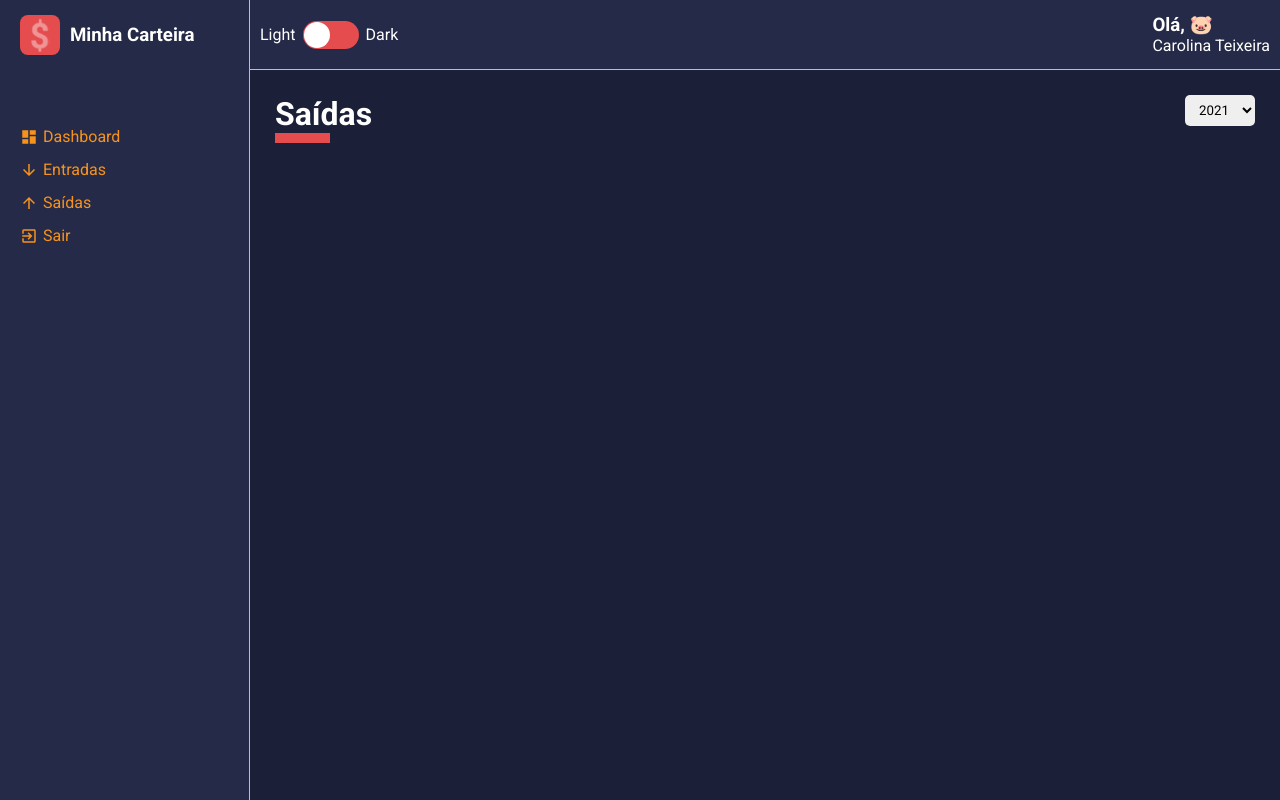
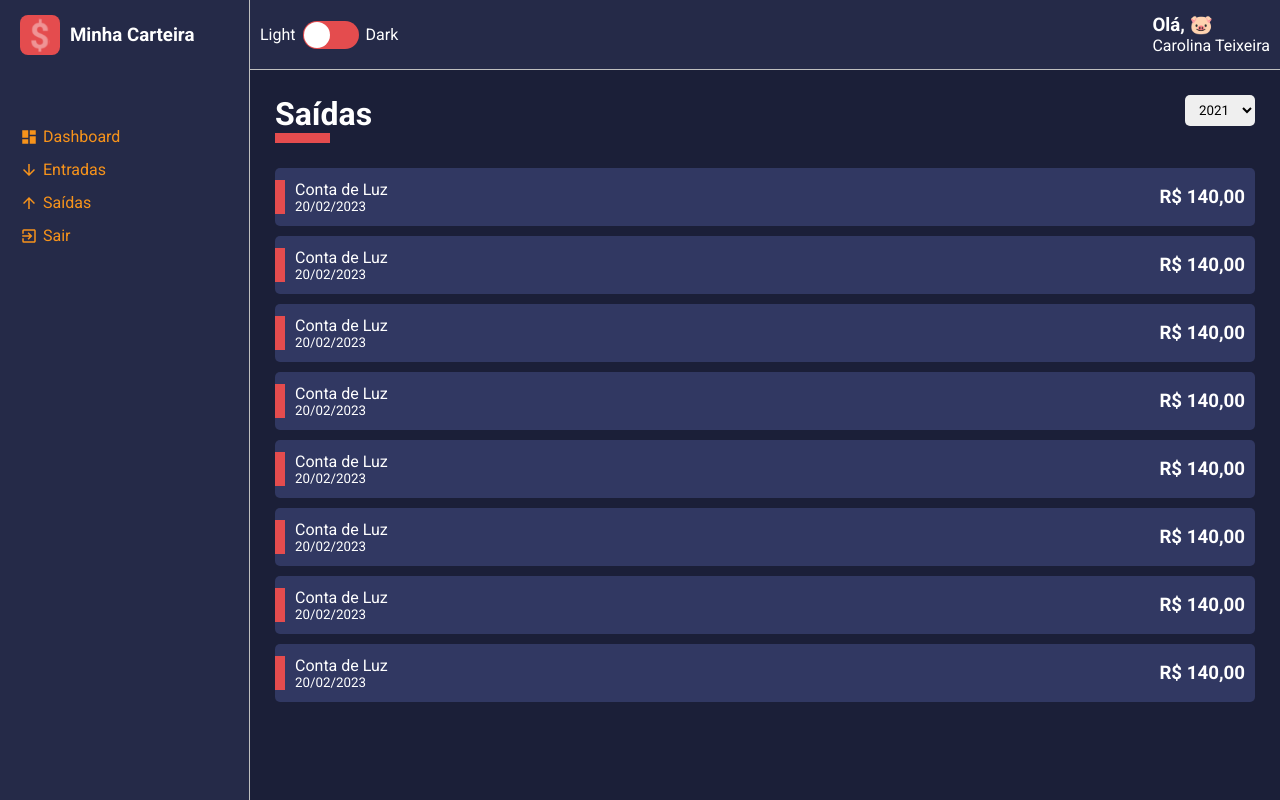
Before and after one commit to Carolinatxrs/minha-carteira, a React (Create React App) app: page / in a window 1280 px wide. Built offline with nearby package versions, Linux system fonts and the light colour scheme.

Commit message:
feat: cria lista de movimentos financeiros

```diff
--- /dev/null
+++ b/src/components/HistoryFinanceCard/index.tsx
@@ -0,0 +1,32 @@
+import React from 'react';
+
+import { Container, Tag } from './styles';
+
+interface IHistoryFinanceCardProps {
+  cardColor: string;
+  tagColor: string;
+  title: string;
+  subtitle: string;
+  amount: string;
+}
+
+const HistoryFinanceCard: React.FC<IHistoryFinanceCardProps> = ({
+  cardColor,
+  tagColor,
+  title,
+  subtitle,
+  amount
+}) => {
+  return (
+    <Container color={cardColor}>
+      <Tag color={tagColor} />
+      <div>
+        <span>{title}</span>
+        <small>{subtitle}</small>
+      </div>
+      <h3>{amount}</h3>
+    </Container>
+  );
+}
+
+export default HistoryFinanceCard;
--- /dev/null
+++ b/src/components/HistoryFinanceCard/styles.ts
@@ -0,0 +1,52 @@
+import styled from 'styled-components';
+
+interface IContainerProps {
+  color: string;
+}
+
+interface ITagProps {
+  color: string;
+}
+
+export const Container = styled.li<IContainerProps>`
+  background-color: ${props => props.color};
+
+  list-style: none;
+  border-radius: 5px;
+
+  margin: 10px 0;
+  padding: 12px 10px;
+
+  display: flex;
+  justify-content: space-between;
+  align-items: center;
+
+  cursor: pointer;
+  transition: all .3s;
+
+  position: relative;
+
+  &:hover {
+    opacity: .7;
+    transform: translateX(10px);
+  }
+
+  > div {
+    display: flex;
+    flex-direction: column;
+    justify-content: space-between;
+    padding-left: 10px;
+  }
+`;
+
+export const Tag = styled.div<ITagProps>`
+  width: 10px;
+  height: 60%;
+
+  background-color: ${props => props.color};
+
+  position: absolute;
+  left: 0;
+
+
+`;
--- a/src/pages/List/index.tsx
+++ b/src/pages/List/index.tsx
@@ -2,8 +2,9 @@
 
 import ContentHeader from '../../components/ContentHeader';
 import SelectInput from '../../components/SelectInput';
+import HistoryFinanceCard from '../../components/HistoryFinanceCard';
 
-import { Container } from './styles';
+import { Container, Content } from './styles';
 
 const List: React.FC = () => {
 
@@ -18,6 +19,65 @@
       <ContentHeader title='Saídas' lineColor='#E44C4E'>
         <SelectInput options={options} />
       </ ContentHeader>
+
+      <Content>
+        <HistoryFinanceCard
+        cardColor="#313862"
+        tagColor="#E44C4E"
+        title="Conta de Luz"
+        subtitle="20/02/2023"
+        amount="R$ 140,00"
+        />
+        <HistoryFinanceCard
+        cardColor="#313862"
+        tagColor="#E44C4E"
+        title="Conta de Luz"
+        subtitle="20/02/2023"
+        amount="R$ 140,00"
+        />
+        <HistoryFinanceCard
+        cardColor="#313862"
+        tagColor="#E44C4E"
+        title="Conta de Luz"
+        subtitle="20/02/2023"
+        amount="R$ 140,00"
+        />
+        <HistoryFinanceCard
+        cardColor="#313862"
+        tagColor="#E44C4E"
+        title="Conta de Luz"
+        subtitle="20/02/2023"
+        amount="R$ 140,00"
+        />
+        <HistoryFinanceCard
+        cardColor="#313862"
+        tagColor="#E44C4E"
+        title="Conta de Luz"
+        subtitle="20/02/2023"
+        amount="R$ 140,00"
+        />
+        <HistoryFinanceCard
+        cardColor="#313862"
+        tagColor="#E44C4E"
+        title="Conta de Luz"
+        subtitle="20/02/2023"
+        amount="R$ 140,00"
+        />
+        <HistoryFinanceCard
+        cardColor="#313862"
+        tagColor="#E44C4E"
+        title="Conta de Luz"
+        subtitle="20/02/2023"
+        amount="R$ 140,00"
+        />
+        <HistoryFinanceCard
+        cardColor="#313862"
+        tagColor="#E44C4E"
+        title="Conta de Luz"
+        subtitle="20/02/2023"
+        amount="R$ 140,00"
+        />
+      </ Content>
     </Container>
   );
 }
--- a/src/pages/List/styles.ts
+++ b/src/pages/List/styles.ts
@@ -1,3 +1,5 @@
 import styled from "styled-components";
 
 export const Container = styled.div``;
+
+export const Content = styled.div``;
```
